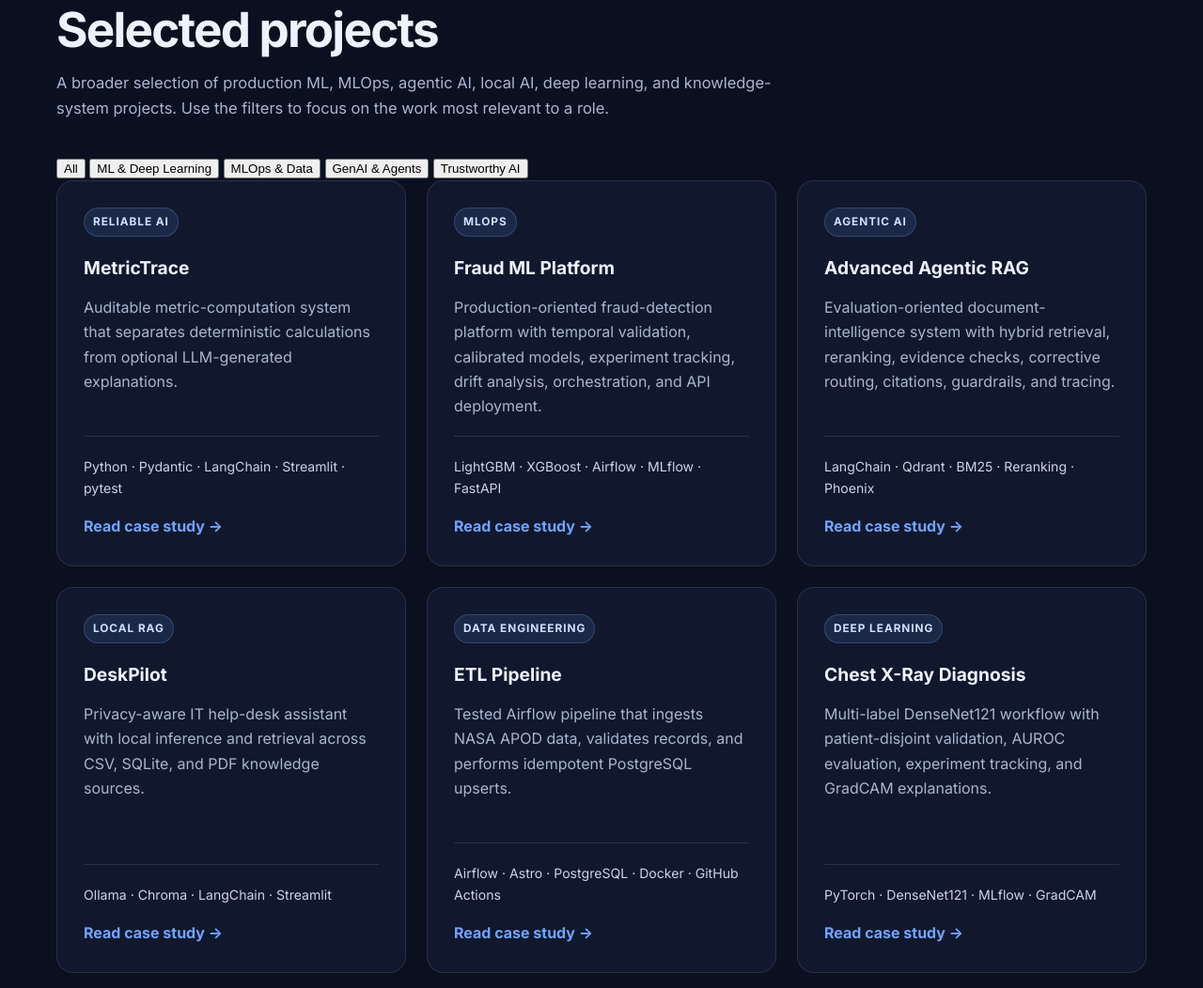
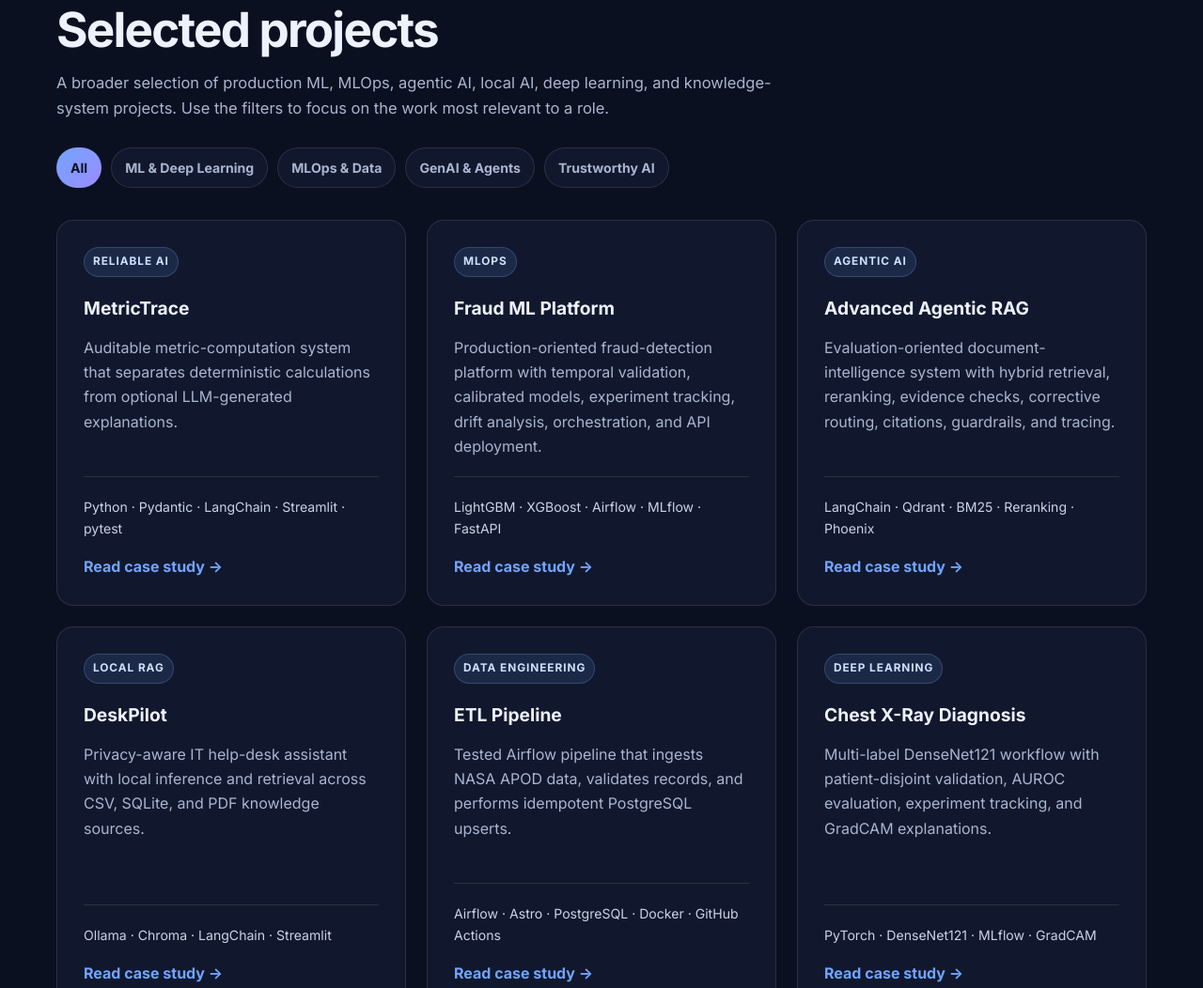
Before and after one commit to Arash80/my-page, a plain HTML site: page docs/index.html in a window 1280 px wide. Shown: the part 899-1951 px from the top of the page at 94% size. Drawn offline with Linux system fonts and the light colour scheme.

Commit message:
Load portfolio filter styles

```diff
--- a/docs/index.html
+++ b/docs/index.html
@@ -9,6 +9,7 @@
   <link rel="preconnect" href="https://fonts.gstatic.com" crossorigin>
   <link href="https://fonts.googleapis.com/css2?family=Inter:wght@400;500;600;700;800&amp;display=swap" rel="stylesheet">
   <link rel="stylesheet" href="style.css">
+  <link rel="stylesheet" href="portfolio-filters.css">
 </head>
 <body>
   <nav class="nav" aria-label="Primary navigation">
```
